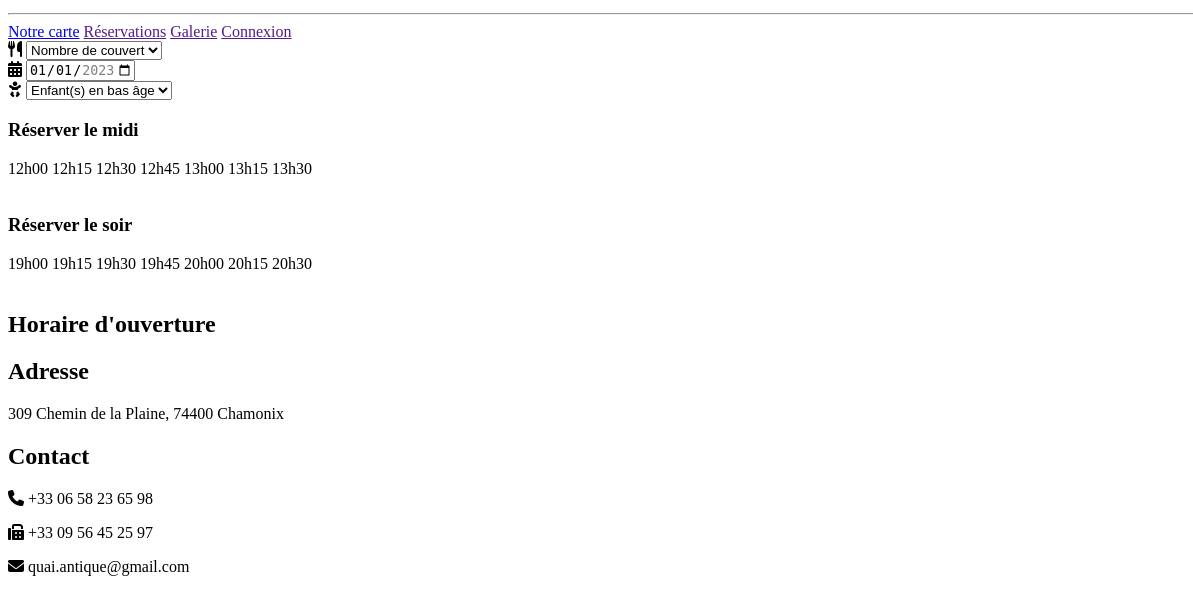
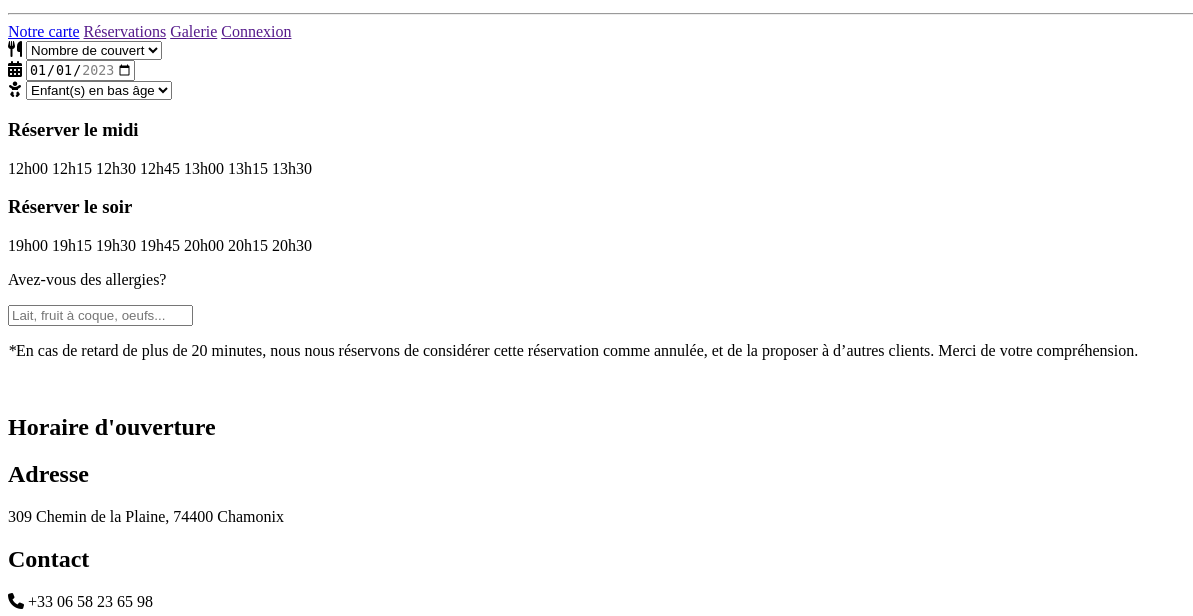
Before and after one commit to Ainkra/quai-antique, a Symfony app: template templates/booking.html.twig in a window 1600 px wide. Shown: the part 290-906 px from the top of the page, without its empty margins (0-1193 px from the left). Before the commit the page ends 866 px from the top, so only its background shows below. Run offline with Twig, Linux system fonts and the light colour scheme; the template is opened without the code that fills it, so the values that code supplies are empty; some libraries are stand-ins or nearby versions.

Commit message:
feat: add allergies and reserve messages

```diff
--- a/templates/booking.html.twig
+++ b/templates/booking.html.twig
@@ -28,8 +28,8 @@
 				<a href="" class="nav-button">Connexion</a>
 			</nav>
 		</header>
-		<main class="stylisedPolice bg-brown mt-5 lg:mx-16 xs:mx-0 pt-10">
-			<header class="grid lg:grid-cols-3 xs:grid-cols-1 xs:grid-rows-2">
+		<main class="stylisedPolice bg-brown mt-5 lg:mx-16 xs:mx-0 pt-5">
+			<header class="heading-reserve grid lg:grid-cols-3 lg:grid-rows-1 xs:grid-cols-1 xs:grid-rows-1">
 				<section class="xs:mb-1 lg:text-center xs:text-center">
 					<i class="fa-solid fa-utensils text-white bg-light-brown p-2 rounded-sm"></i>
 					<select name="cover" id="cover-select" class="rounded-sm pl-0 xs:pr-3" required>
@@ -57,33 +57,38 @@
 					</select>
 				</section>
 			</header>
-			<section class="px-5 text-white">
-				<section>
+			<section class="px-5 text-white heading-reserve">
+				<section class="mb-1">
 					<h1 class="text-2xl">Réserver le midi</h1>
-					<nav class="flex-container flex-wrap gap-1">
-						<a class="reservation-button w-1/5">12h00</a>
-						<a class="reservation-button w-1/5">12h15</a>
-						<a class="reservation-button w-1/5">12h30</a>
-						<a class="reservation-button w-1/5">12h45</a>
-						<a class="reservation-button w-1/5">13h00</a>
-						<a class="reservation-button w-1/5">13h15</a>
-						<a class="reservation-button w-1/5">13h30</a>
+					<nav class="flex-container flex-wrap gap-1 flex-shrink">
+						<a class="reservation-button w-1/6">12h00</a>
+						<a class="reservation-button w-1/6">12h15</a>
+						<a class="reservation-button w-1/6">12h30</a>
+						<a class="reservation-button w-1/6">12h45</a>
+						<a class="reservation-button w-1/6">13h00</a>
+						<a class="reservation-button w-1/6">13h15</a>
+						<a class="reservation-button w-1/6">13h30</a>
 					</nav>
 				</section>
-				<br>
 				<section>
 					<h1 class="text-2xl">Réserver le soir</h1>
-					<nav class="flex-container lg:flex-wrap gap-1">
-						<a class="reservation-button w-1/5">19h00</a>
-						<a class="reservation-button w-1/5">19h15</a>
-						<a class="reservation-button w-1/5">19h30</a>
-						<a class="reservation-button w-1/5">19h45</a>
-						<a class="reservation-button w-1/5">20h00</a>
-						<a class="reservation-button w-1/5">20h15</a>
-						<a class="reservation-button w-1/5">20h30</a>
+					<nav class="flex-container flex-wrap gap-1">
+						<a class="reservation-button w-1/6">19h00</a>
+						<a class="reservation-button w-1/6">19h15</a>
+						<a class="reservation-button w-1/6">19h30</a>
+						<a class="reservation-button w-1/6">19h45</a>
+						<a class="reservation-button w-1/6">20h00</a>
+						<a class="reservation-button w-1/6">20h15</a>
+						<a class="reservation-button w-1/6">20h30</a>
 					</nav>
 				</section>
 			</section>
+			<footer class="m-3">
+				<p class="text-sm text-white">Avez-vous des allergies?<p>
+				<input type="text" placeholder="Lait, fruit à coque, oeufs..." class="mb-2">
+				<p class="mt-3 text-center text-white text-xs">
+					<i class="text-red-600">*</i>En cas de retard de plus de 20 minutes, nous nous réservons de considérer cette réservation comme annulée, et de la proposer à d’autres clients. Merci de votre compréhension.</p>
+			<footer>
 		</main>
 		<br>
 		<footer class="footer h-26 stylisedPolice flex justify-between align-bottom mt-5">
```
